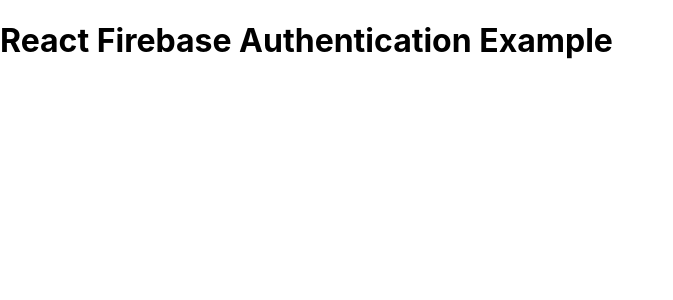
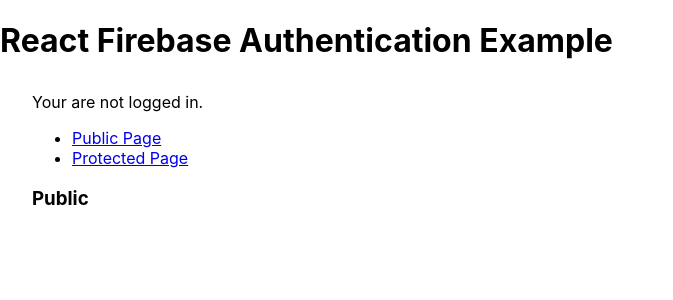
Before and after one commit to sughimura/react-firebase-authentication, a React (Create React App) app: page / in a window 1280 px wide. Shown: the top 300 px of the page, without its empty margins (0-673 px from the left). Built offline with nearby package versions, Linux system fonts and the light colour scheme; no server answers.

Commit message:
feat(App): add PublicPage

```diff
--- a/src/App.tsx
+++ b/src/App.tsx
@@ -13,6 +13,7 @@
       <div style={{ margin: '2em' }}>
         <Routes>
           <Route element={<Layout />}>
+            <Route path="/" element={<PublicPage />} />
             <Route path="/home" element={<Home />} />
             <Route path="/signup" element={<SignUp />} />
             <Route path="/login" element={<Login />} />
@@ -57,4 +58,8 @@
   )
 }
 
+function PublicPage() {
+  return <h3>Public</h3>
+}
+
 export default App;
```
